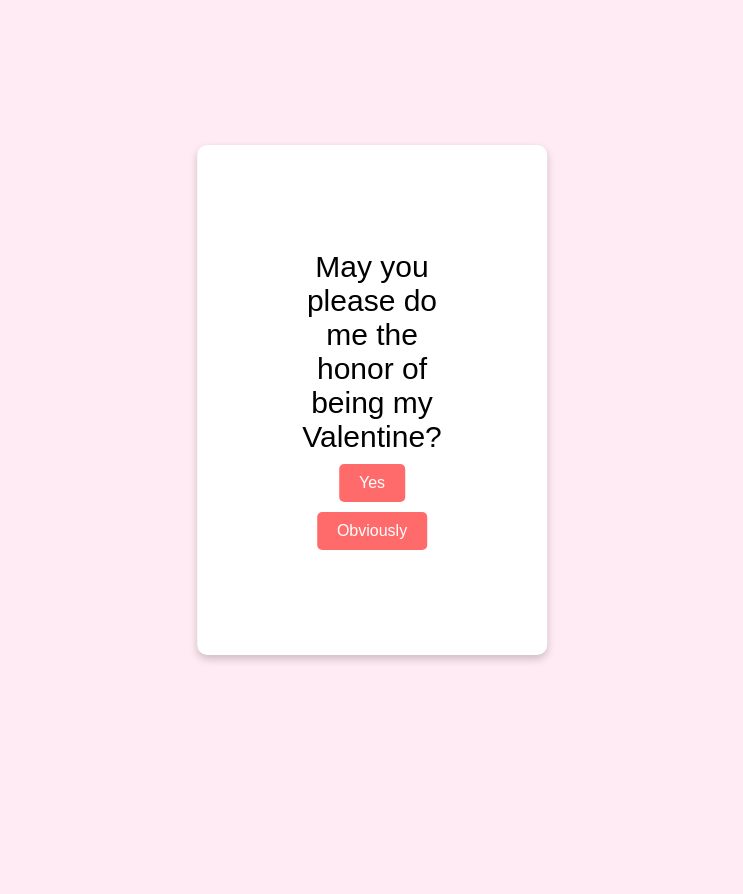
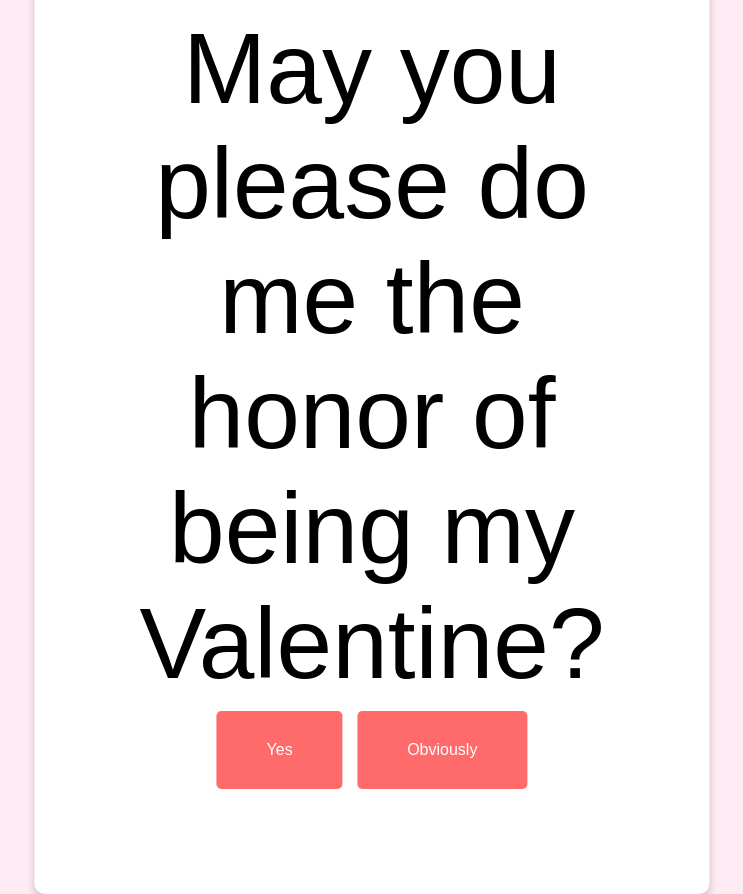
Before and after one commit to JordanPrince15/Valentines, a plain HTML site: page index.html in a window 1280 px wide. Both pictures are taken after a click on the element 640 px from the left and 400 px from the top of the page. Shown: the whole page, without its empty margins (268-1011 px from the left). Before the commit the page ends 800 px from the top, so only its background shows below. Drawn offline with Linux system fonts and the light colour scheme.

Commit message:
Update styles.css

```diff
--- a/styles.css
+++ b/styles.css
@@ -67,12 +67,12 @@ body {
   }
 
   .card p {
-    font-size: 30px;
+    font-size: 100px;
     margin: 5px;
   }
 
   .card button {
-    padding: 10px 20px;
+    padding: 30px 50px;
     margin: 5px;
     border: none;
     border-radius: 5px;
```
